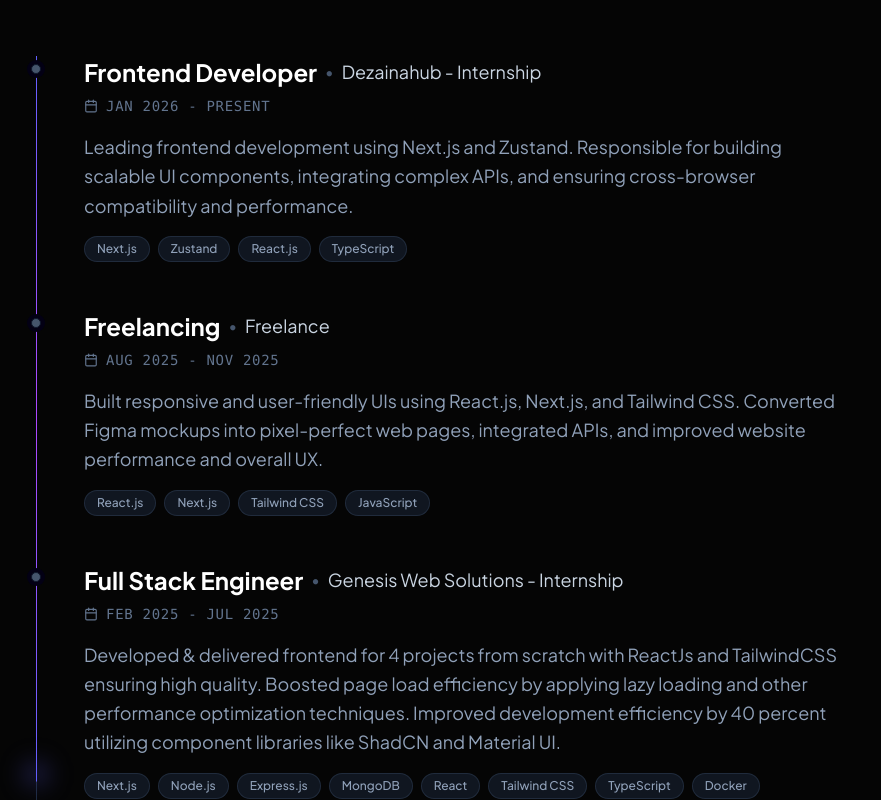
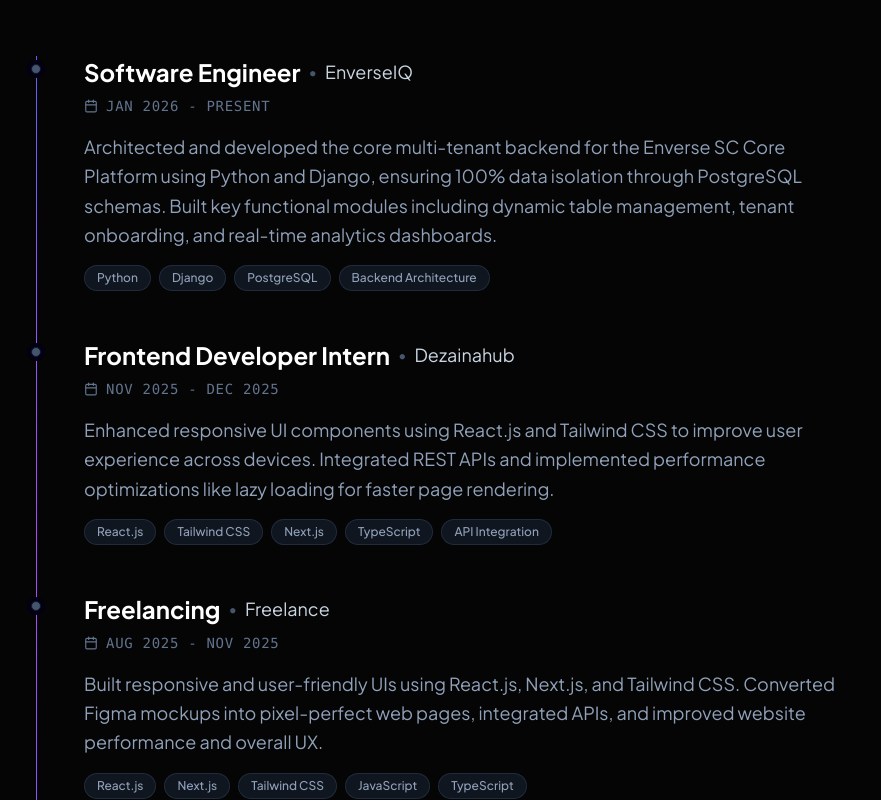
Before and after one commit to kampitojha/Portfolio, a Next.js app: page / in a window 1280 px wide. Shown: the part 900-1700 px from the top of the page, without its empty margins (0-881 px from the left). Built offline with nearby package versions, Linux system fonts and the light colour scheme.

Commit message:
update: experience, projects and skills based on resume and linkedin

```diff
--- a/src/components/Experience.tsx
+++ b/src/components/Experience.tsx
@@ -59,25 +59,32 @@ export const Experience: React.FC = () => {
         </motion.div>
 
         <ExperienceItem
-            role="Frontend Developer"
-            company="Dezainahub - Internship"
+            role="Software Engineer"
+            company="EnverseIQ"
             period="Jan 2026 - Present"
-            description="Leading frontend development using Next.js and Zustand. Responsible for building scalable UI components, integrating complex APIs, and ensuring cross-browser compatibility and performance."
-            tags={['Next.js', 'Zustand', 'React.js', 'TypeScript']}
+            description="Architected and developed the core multi-tenant backend for the Enverse SC Core Platform using Python and Django, ensuring 100% data isolation through PostgreSQL schemas. Built key functional modules including dynamic table management, tenant onboarding, and real-time analytics dashboards."
+            tags={['Python', 'Django', 'PostgreSQL', 'Backend Architecture']}
+        />
+        <ExperienceItem
+            role="Frontend Developer Intern"
+            company="Dezainahub"
+            period="Nov 2025 - Dec 2025"
+            description="Enhanced responsive UI components using React.js and Tailwind CSS to improve user experience across devices. Integrated REST APIs and implemented performance optimizations like lazy loading for faster page rendering."
+            tags={['React.js', 'Tailwind CSS', 'Next.js', 'TypeScript', 'API Integration']}
         />
         <ExperienceItem
             role="Freelancing"
             company="Freelance"
             period="Aug 2025 - Nov 2025"
             description="Built responsive and user-friendly UIs using React.js, Next.js, and Tailwind CSS. Converted Figma mockups into pixel-perfect web pages, integrated APIs, and improved website performance and overall UX."
-            tags={['React.js', 'Next.js', 'Tailwind CSS', 'JavaScript']}
+            tags={['React.js', 'Next.js', 'Tailwind CSS', 'JavaScript', 'TypeScript']}
         />
         <ExperienceItem
-            role="Full Stack Engineer"
-            company="Genesis Web Solutions - Internship"
-            period="Feb 2025 - Jul 2025"
-            description="Developed & delivered frontend for 4 projects from scratch with ReactJs and TailwindCSS ensuring high quality. Boosted page load efficiency by applying lazy loading and other performance optimization techniques. Improved development efficiency by 40 percent utilizing component libraries like ShadCN and Material UI."
-            tags={['Next.js', 'Node.js', 'Express.js', 'MongoDB', 'React', 'Tailwind CSS', 'TypeScript', 'Docker']}
+            role="Full Stack Developer Intern"
+            company="Genesis Web Solutions"
+            period="May 2025 - Oct 2025"
+            description="Developed and delivered frontends for 4 projects from scratch using React.js and TailwindCSS. Boosted page load efficiency by applying lazy loading and other performance optimization techniques. Improved development efficiency by 40% utilizing component libraries like ShadCN and Material UI."
+            tags={['React.js', 'Node.js', 'Express.js', 'MongoDB', 'Tailwind CSS', 'ShadCN', 'Material UI']}
         />
 
         {/* Spacer to extend line past the last item */}
--- a/src/components/Skills.tsx
+++ b/src/components/Skills.tsx
@@ -31,25 +31,25 @@ export const Skills: React.FC = () => {
                 <SkillCard
                     icon={<Layout className="text-cyan-400" size={20} />}
                     title="Frontend"
-                    tags={["React", "Next.js", "Tailwind"]}
+                    tags={["React.js", "Next.js", "Tailwind CSS", "Shadcn"]}
                     delay={0.1}
                 />
                 <SkillCard
                     icon={<Server className="text-indigo-400" size={20} />}
                     title="Backend"
-                    tags={["Node.js", "Rust", "Postgres"]}
+                    tags={["Node.js", "Express.js", "BunJS", "Firebase"]}
                     delay={0.2}
                 />
                 <SkillCard
                     icon={<Terminal className="text-purple-400" size={20} />}
-                    title="DevOps"
-                    tags={["Docker", "AWS", "CI/CD"]}
+                    title="Languages"
+                    tags={["Python", "TypeScript", "JavaScript", "C/C++", "SQL"]}
                     delay={0.3}
                 />
                 <SkillCard
                     icon={<Cpu className="text-emerald-400" size={20} />}
-                    title="Emerging"
-                    tags={["WASM", "LLMs", "Solana"]}
+                    title="App Development"
+                    tags={["React Native", "Kotlin", "Jetpack Compose"]}
                     delay={0.4}
                 />
             </div>
--- a/src/lib/constants.ts
+++ b/src/lib/constants.ts
@@ -7,78 +7,51 @@ export const NAV_ITEMS: NavItem[] = [
 ];
 
 export const SKILLS_DATA: Skill[] = [
-  { subject: 'Frontend', A: 145, fullMark: 150 },
-  { subject: 'Backend', A: 120, fullMark: 150 },
-  { subject: 'DevOps', A: 95, fullMark: 150 },
-  { subject: 'Design', A: 110, fullMark: 150 },
-  { subject: 'System Arch', A: 130, fullMark: 150 },
-  { subject: 'AI/LLM', A: 100, fullMark: 150 },
+  { subject: 'Frontend', A: 140, fullMark: 150 },
+  { subject: 'Backend', A: 130, fullMark: 150 },
+  { subject: 'Mobile', A: 110, fullMark: 150 },
+  { subject: 'Languages', A: 135, fullMark: 150 },
+  { subject: 'System Arch', A: 120, fullMark: 150 },
+  { subject: 'Tools', A: 125, fullMark: 150 },
 ];
 
 export const PROJECTS: Project[] = [
   {
-    id: 'neobank',
-    title: 'Syncmeet',
-    description: 'A futuristic banking dashboard with real-time transaction processing and WebGL visualizations.',
-    fullDescription: "Built a high-frequency trading dashboard simulator. The goal was to visualize 10,000+ data points without lagging the main thread. Used Web Workers for data parsing and WebGL for rendering charts. The result is a buttery smooth 60fps experience even on mid-range devices.",
-    tags: ['Next.js', 'TypeScript', 'WebGL', 'PostgreSQL'],
-    link: 'https://github.com/kampit/syncmeet',
-    github: 'https://github.com/kampit/syncmeet',
+    id: 'syncmeet',
+    title: 'SyncMeet',
+    description: 'A serverless P2P video collaboration tool with zero-latency communication.',
+    fullDescription: "Built a serverless 1:1 video collaboration platform using WebRTC and BitTorrent-based signaling, enabling fully client-side communication with secure, zero-latency P2P connections. Developed real-time collaboration tools including an interactive whiteboard, shared notes editor, and integrated rich chat to support productive remote sessions.",
+    tags: ['React JS', 'TypeScript', 'WebRTC', 'Trystero', 'Vite', 'TailwindCSS'],
+    link: 'https://github.com/kampitojha/SyncMeet',
+    github: 'https://github.com/kampitojha/SyncMeet',
     featured: true,
-    color: 'from-blue-500 to-cyan-400',
-    image: '/images/projects/neobank.png',
+    color: 'from-indigo-600 to-cyan-500',
     stats: [
-        { label: "Performance", value: "98/100" },
-        { label: "Transactions", value: "10k/sec" }
+        { label: "P2P Latency", value: "<50ms" },
+        { label: "Architecture", value: "Serverless" }
     ]
   },
   {
-    id: 'ai-nexus',
-    title: 'AI Chat Nexus',
-    description: 'Context-aware LLM wrapper allowing seamless switching between Gemini and GPT models.',
-    fullDescription: "A unified interface for LLMs. I got tired of switching tabs between ChatGPT and Gemini, so I built a unified wrapper that routes prompts based on complexity. Simple queries go to Flash-Lite (cheaper), complex reasoning goes to GPT-4o.",
-    tags: ['React', 'Gemini API', 'Tailwind'],
-    link: 'https://ai-nexus-demo.vercel.app',
-    github: 'https://github.com/kampit/ai-nexus',
+    id: 'os-seedcard',
+    title: 'Seed Card Stepper (OS)',
+    description: 'Developed an inline form validation stepper for high-conversion financial onboarding.',
+    fullDescription: "Developed a Seed Card Stepper with inline form validation for a multi-step Recurring Deposit Account flow. Ensured stepwise data persistence, dynamic progress tracking, and error handling per design specifications to improve user conversion.",
+    tags: ['React.js', 'TypeScript', 'Formik', 'Tailwind CSS'],
+    link: 'https://github.com/pro-set/seed-app',
+    github: 'https://github.com/pro-set/seed-app',
     featured: true,
-    color: 'from-violet-500 to-purple-400',
-    image: '/images/projects/ai-nexus.png',
-    stats: [
-        { label: "Latency", value: "<400ms" },
-        { label: "Users", value: "2.5k+" }
-    ]
+    color: 'from-emerald-500 to-teal-400',
   },
   {
-    id: 'ecom-headless',
-    title: 'E-com Headless',
-    description: 'High-performance Shopify headless storefront built for extreme SEO and speed.',
-    tags: ['Shopify', 'Remix', 'Redis'],
-    link: 'https://headless-store-demo.netlify.app',
-    github: 'https://github.com/kampit/shopify-remix',
-    featured: false,
-    color: 'from-emerald-500 to-teal-400',
-    image: '/images/projects/ecom-headless.png'
-  },
-  {
-    id: 'devops-cli',
-    title: 'DevOps CLI',
-    description: 'Rust-based CLI tool to automate AWS deployments in seconds.',
-    tags: ['Rust', 'AWS', 'CLI'],
-    link: 'https://crates.io/crates/devops-cli-tool',
-    github: 'https://github.com/kampit/rust-cli',
-    featured: false,
+    id: 'os-account-creation',
+    title: 'Multi-step Account Creation (OS)',
+    description: 'Contributed to a multi-step account creation flow for a financial platform.',
+    fullDescription: "Contributed to setting up a multi-step account creation flow by creating placeholder pages (Details, Terms, Charges, Preview) integrated with a Seed Card Stepper for seamless navigation and consistent UI layout.",
+    tags: ['Next.js', 'React.js', 'TypeScript', 'Tailwind CSS'],
+    link: 'https://github.com/pro-set/seed-app',
+    github: 'https://github.com/pro-set/seed-app',
+    featured: true,
     color: 'from-orange-500 to-red-400',
-    image: '/images/projects/devops-cli.png'
-  },
-  {
-    id: 'portfolio-v1',
-    title: 'Legacy Portfolio',
-    description: 'My previous portfolio built with vanilla JS and GSAP.',
-    tags: ['GSAP', 'HTML/SCSS'],
-    link: 'https://v1.kampit.dev',
-    github: 'https://github.com/kampit/portfolio-v1',
-    featured: false,
-    color: 'from-pink-500 to-rose-400'
   }
 ];
 
```
